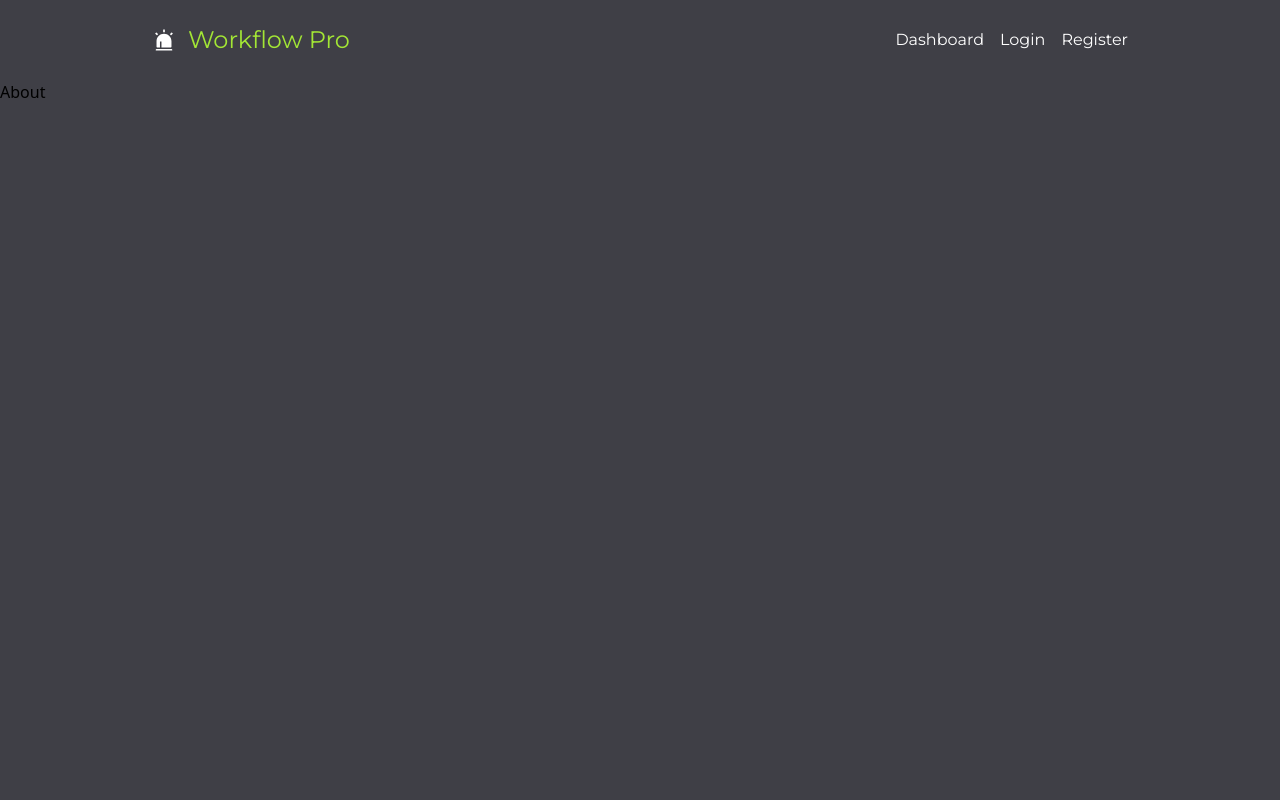
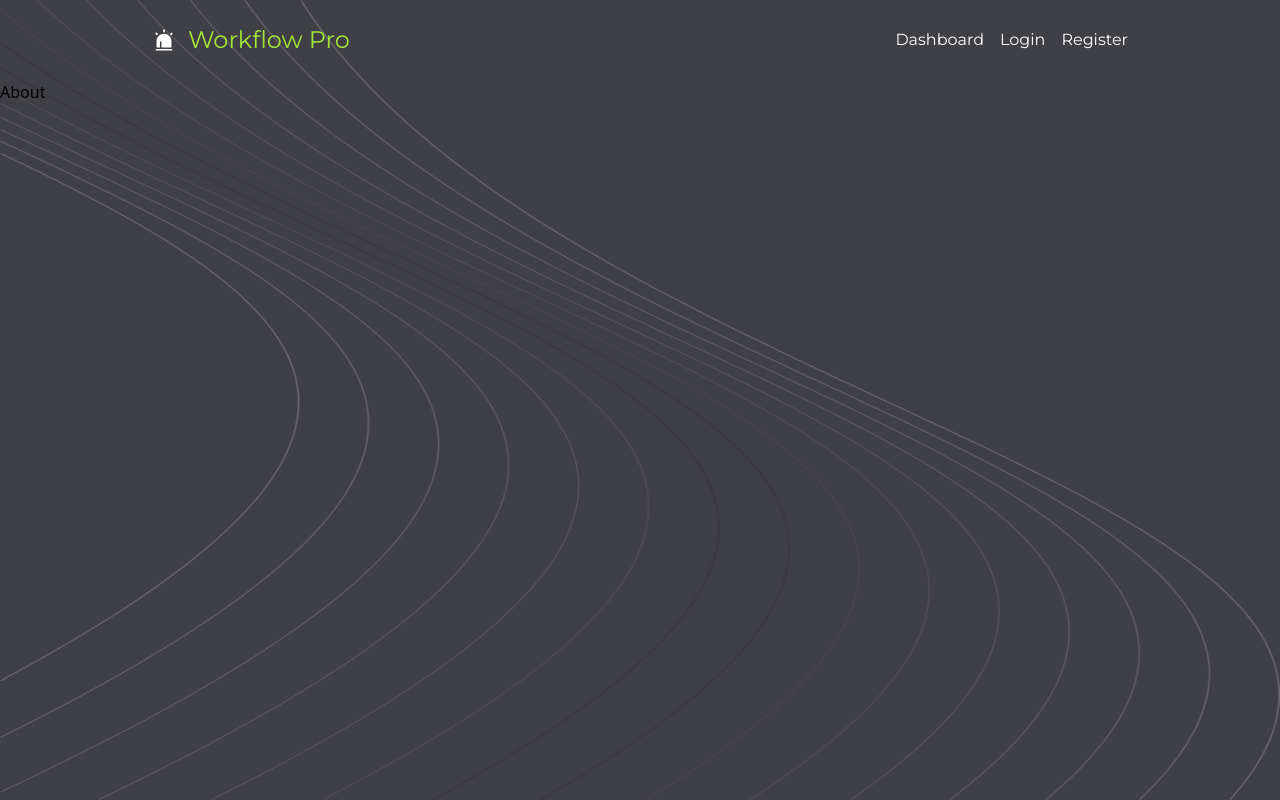
Before and after one commit to bilecky/workflow-pro-app, a React (Vite) app: page /about in a window 1280 px wide. Built offline with nearby package versions, Linux system fonts and the light colour scheme.

Commit message:
added background shape & auth structure

```diff
--- a/src/App.tsx
+++ b/src/App.tsx
@@ -2,6 +2,7 @@ import { BrowserRouter, Routes, Route } from 'react-router-dom'
 import Navbar from './components/Navbar'
 import About from './components/About'
 import Home from './components/home/Home'
+import Register from './components/auth/register'
 
 // import { useEffect } from 'react';
 // import { collection, addDoc } from 'firebase/firestore';
@@ -11,9 +12,11 @@ const App = () => {
 	return (
 		<BrowserRouter>
 			<Navbar />
+			<img src='/src/assets/png-image.png' alt=''  className='top-0 opacity-30  -z-10 absolute w-full h-full overflow-hidden'/>
 			<Routes>
 				<Route path='/' element={<Home />} />
 				<Route path='/about' element={<About />} />
+				<Route path='/about' element={<Register />} />
 			</Routes>
 		</BrowserRouter>
 	)
--- /dev/null
+++ b/src/components/auth/Register.tsx
@@ -0,0 +1,12 @@
+import React from 'react'
+
+
+
+
+const Register = () => {
+  return (
+    <div>Register</div>
+  )
+}
+
+export default Register
--- a/src/firebase/firebaseConfig.tsx
+++ b/src/firebase/firebaseConfig.tsx
@@ -2,6 +2,7 @@
 import { initializeApp } from "firebase/app";
 import { getAnalytics } from "firebase/analytics";
 import { getFirestore } from "firebase/firestore";
+import { getAuth } from "firebase/auth";
 
 // TODO: Add SDKs for Firebase products that you want to use
 // https://firebase.google.com/docs/web/setup#available-libraries
@@ -24,3 +25,5 @@ const analytics = getAnalytics(app);
 
 // Initialize Cloud Firestore and get a reference to the service
 export const database = getFirestore(app);
+
+export const auth = getAuth(app);
```
Also changed, not shown: src/assets/png-image.png (added), src/components/auth/Login.tsx (added).
